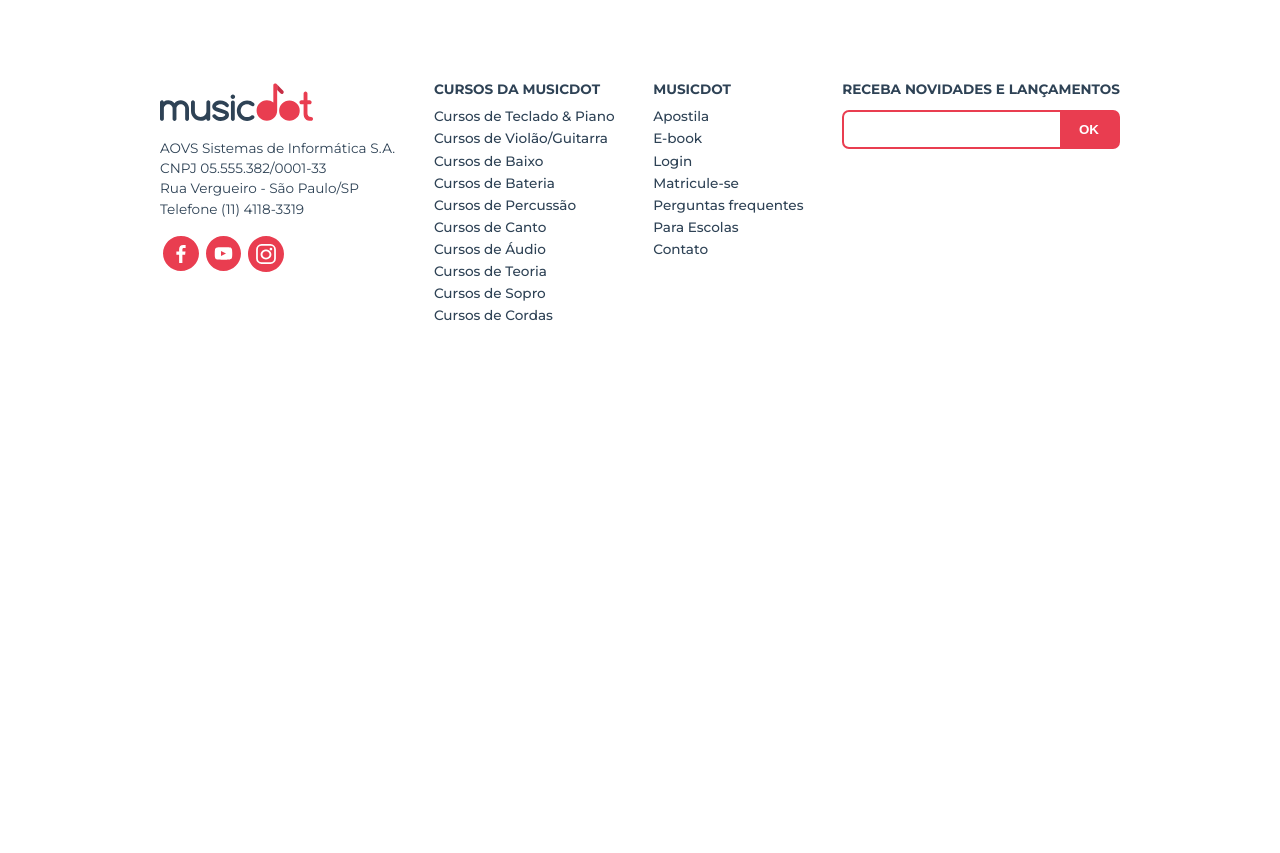
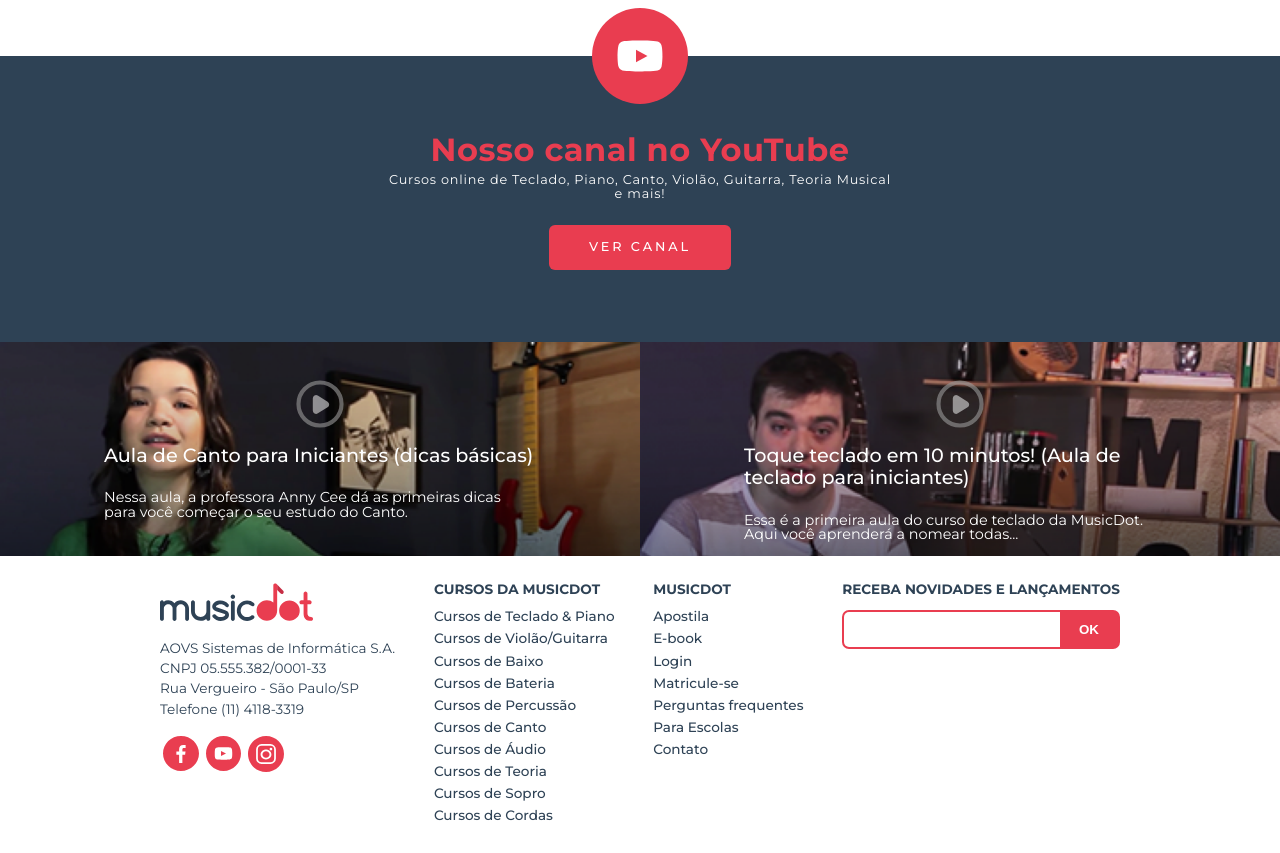
Before and after one commit to Paulo-Emerencio/Frontend-Feliz, a plain HTML site: page index.html in a window 1280 px wide. Shown: the part 2079-2932 px from the top of the page. Before the commit the page ends 2437 px from the top, so only its background shows below. Drawn offline with Linux system fonts and the light colour scheme.

Commit message:
:art: adding youtube call

```diff
--- /dev/null
+++ b/css/chamada-youtube.css
@@ -0,0 +1,142 @@
+.chamada__youtube {
+    background-color: #2e4255;
+    display: grid;
+    justify-items: center;
+}
+.chamada__youtube__canal {
+    color: #fff;
+    display: flex;
+    flex-direction: column;
+    align-items: center;
+    text-align: center;
+    padding: 1.2rem 2rem 0.9rem;
+    position: relative;
+    box-sizing: border-box;
+}
+.icone--youtube::before {
+    content: "";
+    width: 3rem;
+    height: 3rem;
+    background-image: url(../img/icone-youtube.svg);
+    background-size: 100%;
+    background-repeat: no-repeat;
+    position: absolute;
+    top: 0;
+    left: 50%;
+    transform: translate(-50%, -50%);
+}
+.canal__titulo {
+    color: #e93d50;
+    font-size: 1rem;
+    font-weight: 700;
+    margin-top: 0.9rem;
+    margin-bottom: 1rem;
+    letter-spacing: 0.5px;
+}
+.canal__texto {
+    font-size: 0.6rem;
+    letter-spacing: 0.8px;
+    line-height: 12px;
+    margin-bottom: 1rem;
+}
+.canal__button {
+    color: #fff;
+    background-color: #e93d50;
+}
+.video__descricao {
+    width: 85%;
+}
+.descricao__titulo {
+    font-size: 0.9rem;
+    font-weight: 500;
+    line-height: 15px;
+    margin-bottom: 0.5rem;
+}
+.descricao__titulo::before {
+    content: "";
+    width: 3rem;
+    height: 3rem;
+    background-image: url(../img/play-button.svg);
+    background-size: 100%;
+    display: block;
+    margin: 1.2rem auto 1rem;
+}
+.chamada__youtube--video1 {
+    background-image: url(../img/videos-thumbnail-video1.png);
+}
+.chamada__youtube--video2 {
+    background-image: url(../img/videos-thumbnail-video2.png);
+}
+.chamada__youtube--video1, .chamada__youtube--video2 {
+    background-size: cover;
+    width: 100%;
+}
+
+@media (min-width: 768px) {
+    .chamada__youtube {
+        grid-template-columns: repeat(2, 1fr);
+        grid-template-areas:
+        "chamada chamada"
+        "video1 video2";
+    }
+    .youtube__informacao {
+        padding: 2rem 17%;
+        box-sizing: border-box;
+        grid-area: chamada;
+    }
+    .icone--youtube::before {
+        width: 5rem;
+        height: 5rem;
+    }
+    .chamada__youtube--video1 {
+        grid-area: video1;
+    }
+    .chamada__youtube--video2 {
+        grid-area: video2;
+    }
+    .canal__titulo {
+        font-size: 1.5rem;
+    }
+    .canal__texto {
+        font-size: 0.8rem;
+        line-height: 14px;
+    }
+}
+
+@media (min-width: 1200px) {
+    .youtube__informacao {
+        padding: 4rem 20%;
+    }
+    .icone--youtube::before {
+        width: 6rem;
+        height: 6rem;
+    }
+    .canal__titulo {
+        font-size: 2rem;
+        margin-bottom: 0.4rem;
+    }
+    .video__descricao {
+        width: 75%;
+        text-align: left;
+    }
+    .descricao__titulo {
+        font-size: 1.2rem;
+        line-height: 1.4rem;
+        margin-bottom: 1.5rem;
+    }
+    .descricao__texto {
+        font-size: 0.9rem;
+    }
+}
+
+@media (min-width: 1880px) {
+    .video__descricao {
+        margin-top: 5rem;
+        margin-bottom: 1rem;
+        width: 70%;
+    }
+    .descricao__texto {
+        font-size: 1rem;
+        line-height: 1.2rem;
+    }
+}
--- a/index.html
+++ b/index.html
@@ -15,6 +15,7 @@
     <link rel="stylesheet" href="css/video.css">
     <link rel="stylesheet" href="css/planos.css">
     <link rel="stylesheet" href="css/beneficios.css">
+    <link rel="stylesheet" href="css/chamada-youtube.css">
     <link rel="stylesheet" href="css/rodape.css">
     <link rel="stylesheet" href="css/form-newsletter.css">
 </head>
@@ -149,6 +150,28 @@
                 </li>
             </ul>
         </section>
+
+        <section class="chamada__youtube">
+            <article class="chamada__youtube__canal youtube__informacao icone--youtube --largura-grande">
+                <h2 class="canal__titulo">Nosso canal no YouTube</h2>
+                <p class="canal__texto">Cursos online de Teclado, Piano, Canto, Violão, Guitarra, Teoria Musical e mais!</p>
+                <a href="https://www.youtube.com/user/musicdotonline" target="_blank" class="canal__button botao">Ver Canal</a>
+            </article>
+
+            <article class="chamada__youtube__canal chamada__youtube--video1">
+                <a href="#" class="video__descricao">
+                    <h2 class="descricao__titulo">Aula de Canto para Iniciantes (dicas básicas)</h2>
+                    <p class="descricao__texto">Nessa aula, a professora Anny Cee dá as primeiras dicas para você começar o seu estudo do Canto.</p>
+                </a>
+            </article>
+
+            <article class="chamada__youtube__canal chamada__youtube--video2">
+                <a href="#" class="video__descricao">
+                    <h2 class="descricao__titulo">Toque teclado em 10 minutos! (Aula de teclado para iniciantes)</h2>
+                    <p class="descricao__texto">Essa é a primeira aula do curso de teclado da MusicDot. Aqui você aprenderá a nomear todas...</p>
+                </a>
+            </article>
+        </section>
     </main>
     <!-- END MAIN CONTENT -->
 
```
